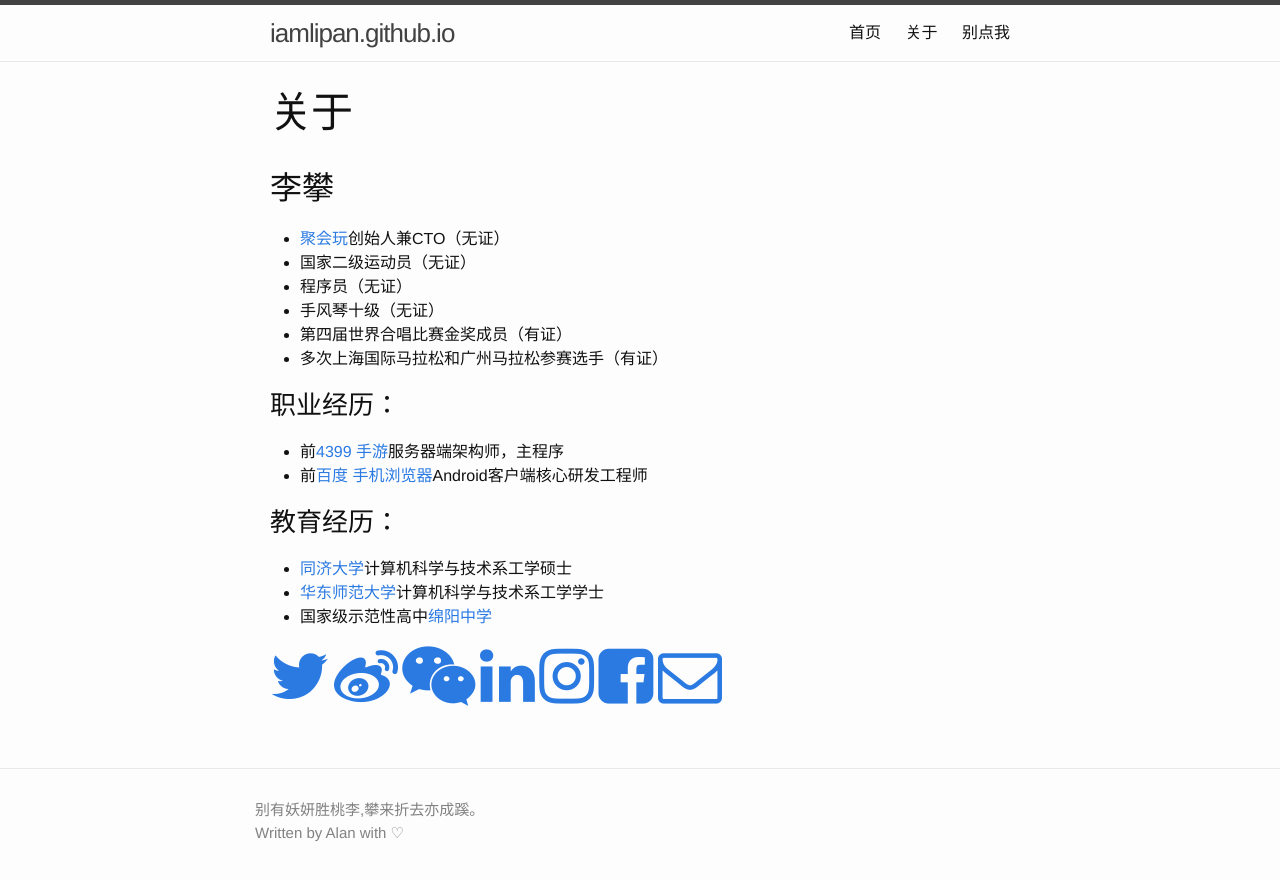
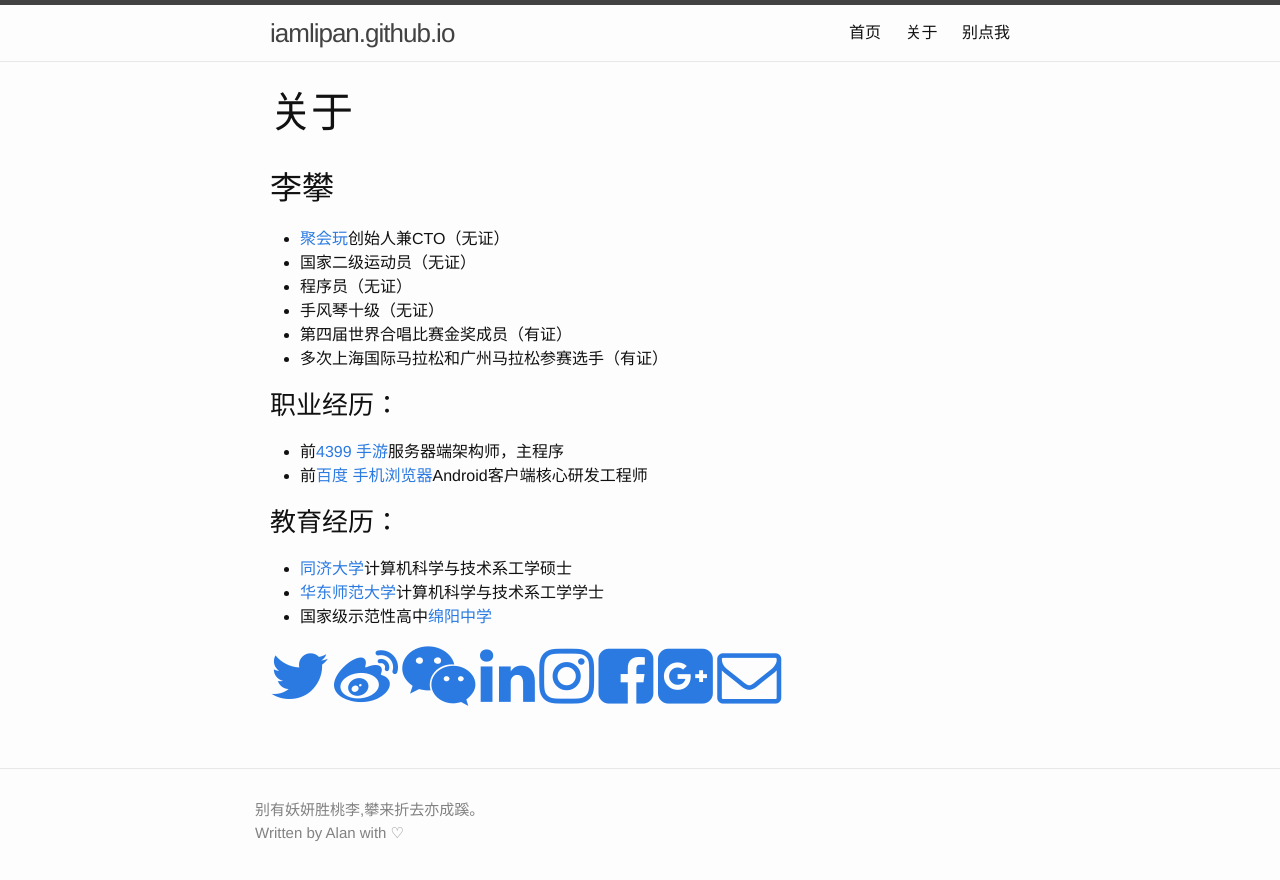
Before and after one commit to iamlipan/iamlipan.github.io, a Jekyll site: the page built from about/index.md, in a window 1280 px wide. Shown: the top 880 px of the page. Built offline with Jekyll 4.4.1, drawn with Linux system fonts in a browser that asks for light colours; comment, search, counter and statistics services are not loaded.

Commit message:
add google+

```diff
--- a/about/index.md
+++ b/about/index.md
@@ -33,6 +33,7 @@
 <a href="https://www.linkedin.com/in/alan-li-65297b3a" target="_blank"><i class="fa fa-linkedin fa-4x" aria-hidden="true"></i></a>
 <a href="https://instagram.com/iamlipan" target="_blank"><i class="fa fa-instagram fa-4x" aria-hidden="true"></i></a>
 <a href="https://www.facebook.com/li.pan.7965" target="_blank"><i class="fa fa-facebook-square fa-4x" aria-hidden="true"></i></a>
+<a href="https://plus.google.com/104974253379401017230" target="_blank"><i class="fa fa-google-plus-square fa-4x" aria-hidden="true"></i></a>
 <a href="mailto:i@lipan.me"><i class="fa fa-envelope-o fa-4x" aria-hidden="true"></i></a>
 
 [1]:http://juhuiwan.cn "聚会玩"
```
